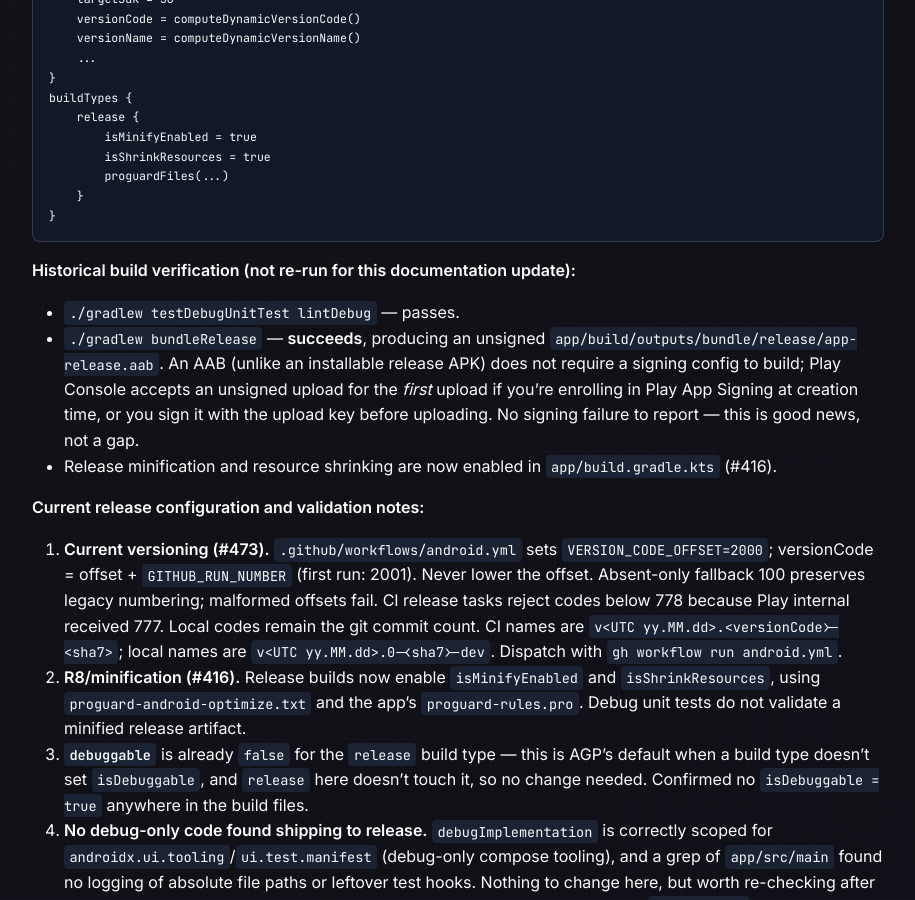
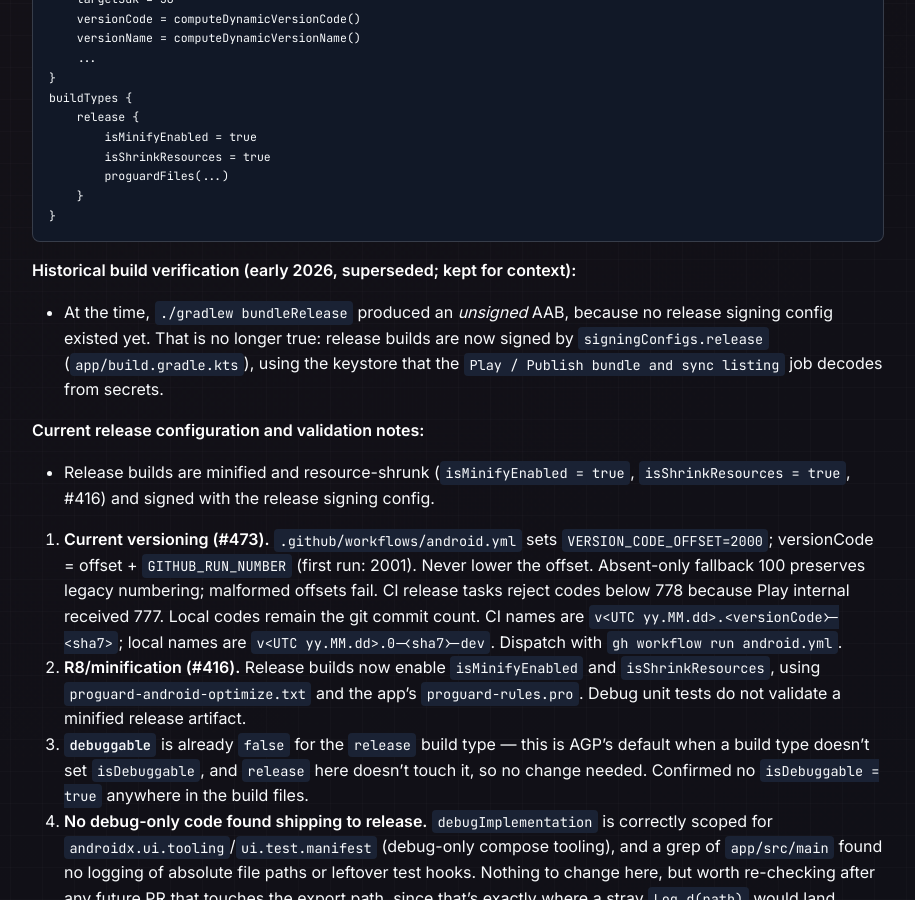
Before and after one commit to alexandre-machado/audio-blackbox, a Jekyll site: the page built from docs/release/play-store.md, in a window 1280 px wide and 900 px high, scrolled down 2845 px. Shown: the whole window, without its empty margins (182-1097 px from the left). Built offline with Jekyll 4.4.1, drawn with Linux system fonts in a browser that asks for light colours; our own code applies the rules of GitHub Pages for plain Markdown files.

Commit message:
docs(release): historical block no longer contradicts the signed, minified release build (PR #486 REV-1)
Co-Authored-By: Claude Opus 5.5 <noreply@anthropic.com>
Claude-Session: https://claude.ai/code/session_01DAuwvqLMqUYR79G1y28TuE

````diff
--- a/docs/release/play-store.md
+++ b/docs/release/play-store.md
@@ -140,17 +140,15 @@ buildTypes {
 }
 ```
 
-**Historical build verification (not re-run for this documentation update):**
-- `./gradlew testDebugUnitTest lintDebug` — passes.
-- `./gradlew bundleRelease` — **succeeds**, producing an unsigned
-  `app/build/outputs/bundle/release/app-release.aab`. An AAB (unlike an installable
-  release APK) does not require a signing config to build; Play Console accepts an
-  unsigned upload for the *first* upload if you're enrolling in Play App Signing at
-  creation time, or you sign it with the upload key before uploading. No signing
-  failure to report — this is good news, not a gap.
-- Release minification and resource shrinking are now enabled in `app/build.gradle.kts` (#416).
+**Historical build verification (early 2026, superseded; kept for context):**
+- At the time, `./gradlew bundleRelease` produced an *unsigned* AAB, because no release signing
+  config existed yet. That is no longer true: release builds are now signed by
+  `signingConfigs.release` (`app/build.gradle.kts`), using the keystore that the
+  `Play / Publish bundle and sync listing` job decodes from secrets.
 
 **Current release configuration and validation notes:**
+
+- Release builds are minified and resource-shrunk (`isMinifyEnabled = true`, `isShrinkResources = true`, #416) and signed with the release signing config.
 
 1. **Current versioning (#473).** `.github/workflows/android.yml` sets
    `VERSION_CODE_OFFSET=2000`; versionCode = offset + `GITHUB_RUN_NUMBER` (first run: 2001).
````
